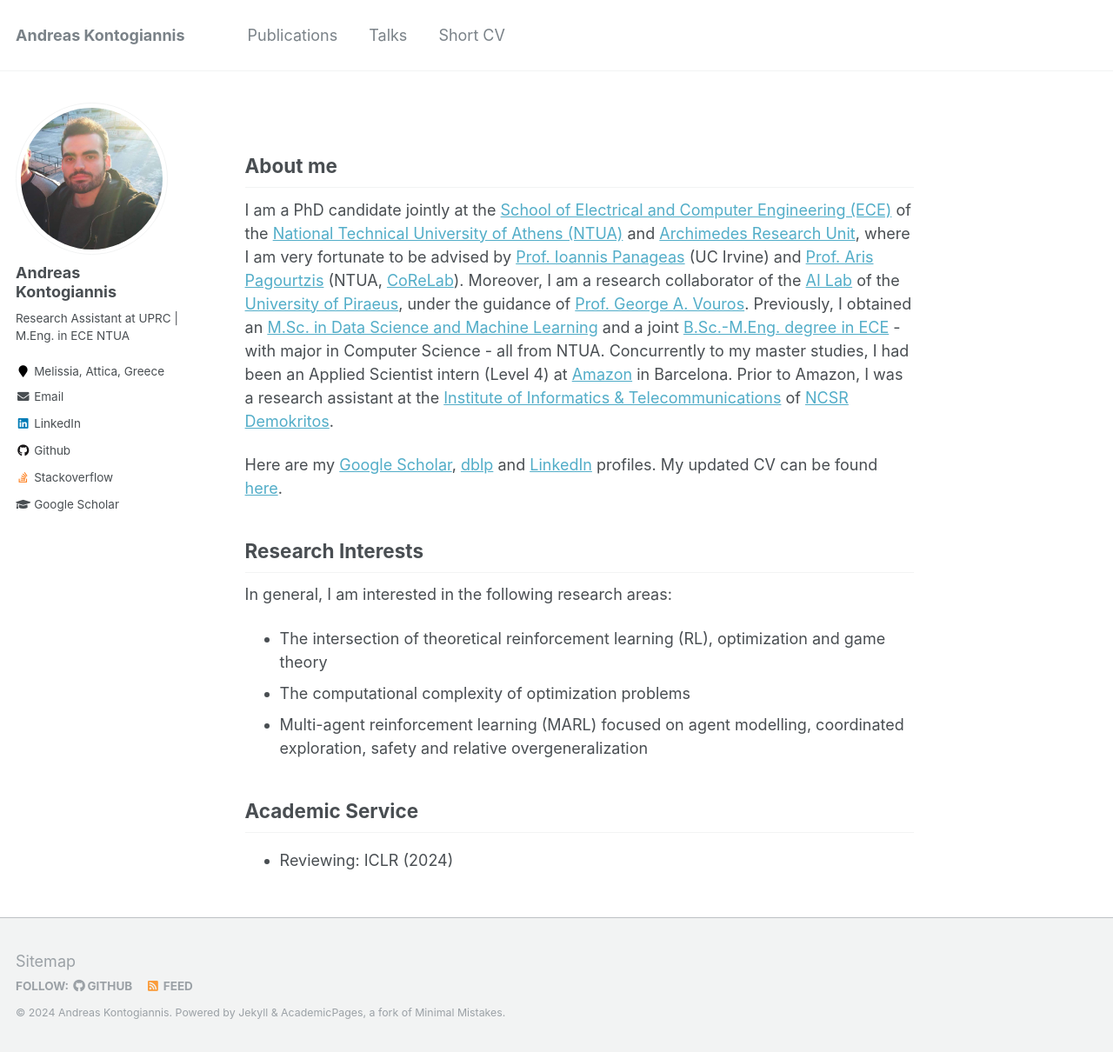
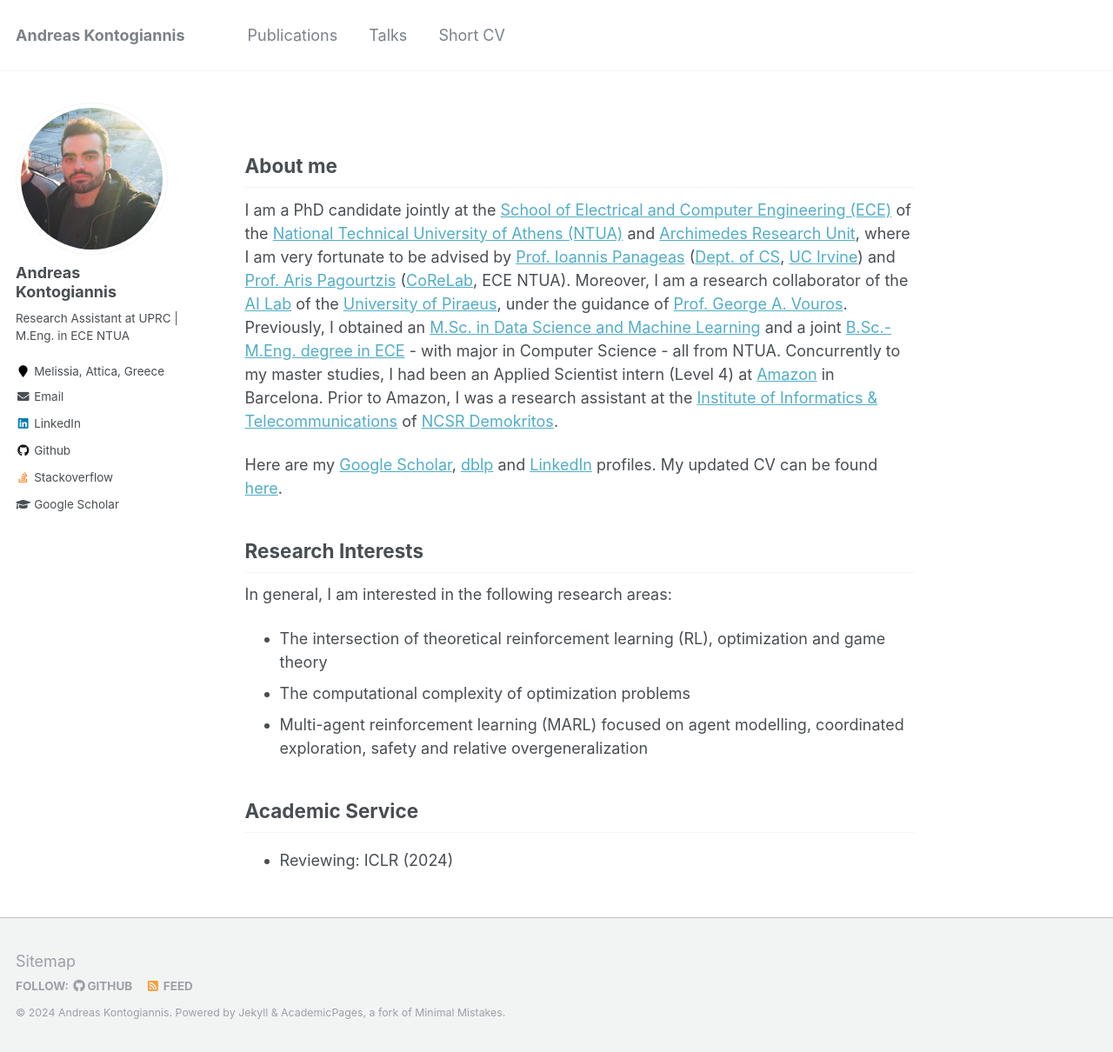
Before and after one commit to ddaedalus/ddaedalus.github.io, a Jekyll site: the page built from _pages/about.md, in a window 1280 px wide and 1210 px high. Shown: the whole window at 87% size. Built offline with Jekyll 4.4.1, drawn with Linux system fonts in a browser that asks for light colours.

Commit message:
Update about.md

```diff
--- a/_pages/about.md
+++ b/_pages/about.md
@@ -9,7 +9,7 @@ redirect_from:
 ---
 ## About me
 
-I am a PhD candidate jointly at the [School of Electrical and Computer Engineering (ECE)](https://www.ece.ntua.gr/en) of the [National Technical University of Athens (NTUA)](https://www.ntua.gr/en/) and [Archimedes Research Unit](https://archimedesai.gr/en/), where I am very fortunate to be advised by [Prof. Ioannis Panageas](https://panageas.github.io/) (UC Irvine) and [Prof. Aris Pagourtzis](https://www.ece.ntua.gr/en/staff/79) (NTUA, [CoReLab](https://corelab.ntua.gr/index.html)). Moreover, I am a research collaborator of the [AI Lab](http://datacron1.ds.unipi.gr:9083/ai-lab/) of the [University of Piraeus](https://www.unipi.gr/unipi/en/), under the guidance of [Prof. George A. Vouros](http://datacron1.ds.unipi.gr:9083/ai-lab/george-vouros/). Previously, I obtained an [M.Sc. in Data Science and Machine Learning](https://dsml.ece.ntua.gr/en) and a joint [B.Sc.-M.Eng. degree in ECE](https://www.ece.ntua.gr/en/undergraduate/info) - with major in Computer Science - all from NTUA. Concurrently to my master studies, I had been an Applied Scientist intern (Level 4) at [Amazon](https://www.amazon.science/) in Barcelona. Prior to Amazon, I was a research assistant at the [Institute of Informatics & Telecommunications](https://www.iit.demokritos.gr/el/about-the-institute/) of [NCSR Demokritos](https://www.demokritos.gr/).
+I am a PhD candidate jointly at the [School of Electrical and Computer Engineering (ECE)](https://www.ece.ntua.gr/en) of the [National Technical University of Athens (NTUA)](https://www.ntua.gr/en/) and [Archimedes Research Unit](https://archimedesai.gr/en/), where I am very fortunate to be advised by [Prof. Ioannis Panageas](https://panageas.github.io/) ([Dept. of CS](https://cs.ics.uci.edu/), [UC Irvine](https://uci.edu/)) and [Prof. Aris Pagourtzis](https://www.ece.ntua.gr/en/staff/79) ([CoReLab](https://corelab.ntua.gr/index.html), ECE NTUA). Moreover, I am a research collaborator of the [AI Lab](http://datacron1.ds.unipi.gr:9083/ai-lab/) of the [University of Piraeus](https://www.unipi.gr/unipi/en/), under the guidance of [Prof. George A. Vouros](http://datacron1.ds.unipi.gr:9083/ai-lab/george-vouros/). Previously, I obtained an [M.Sc. in Data Science and Machine Learning](https://dsml.ece.ntua.gr/en) and a joint [B.Sc.-M.Eng. degree in ECE](https://www.ece.ntua.gr/en/undergraduate/info) - with major in Computer Science - all from NTUA. Concurrently to my master studies, I had been an Applied Scientist intern (Level 4) at [Amazon](https://www.amazon.science/) in Barcelona. Prior to Amazon, I was a research assistant at the [Institute of Informatics & Telecommunications](https://www.iit.demokritos.gr/el/about-the-institute/) of [NCSR Demokritos](https://www.demokritos.gr/).
 
 Here are my [Google Scholar](https://scholar.google.nl/citations?hl=en&user=nBFso2IAAAAJ), [dblp](https://dblp.org/pid/309/6039.html) and [LinkedIn](https://www.linkedin.com/in/andreas-kontogiannis-2405a3176/) profiles. My updated CV can be found [here](https://github.com/ddaedalus/ddaedalus.github.io/blob/master/files/cv_kontogiannis_andreas_.pdf).
 
```
